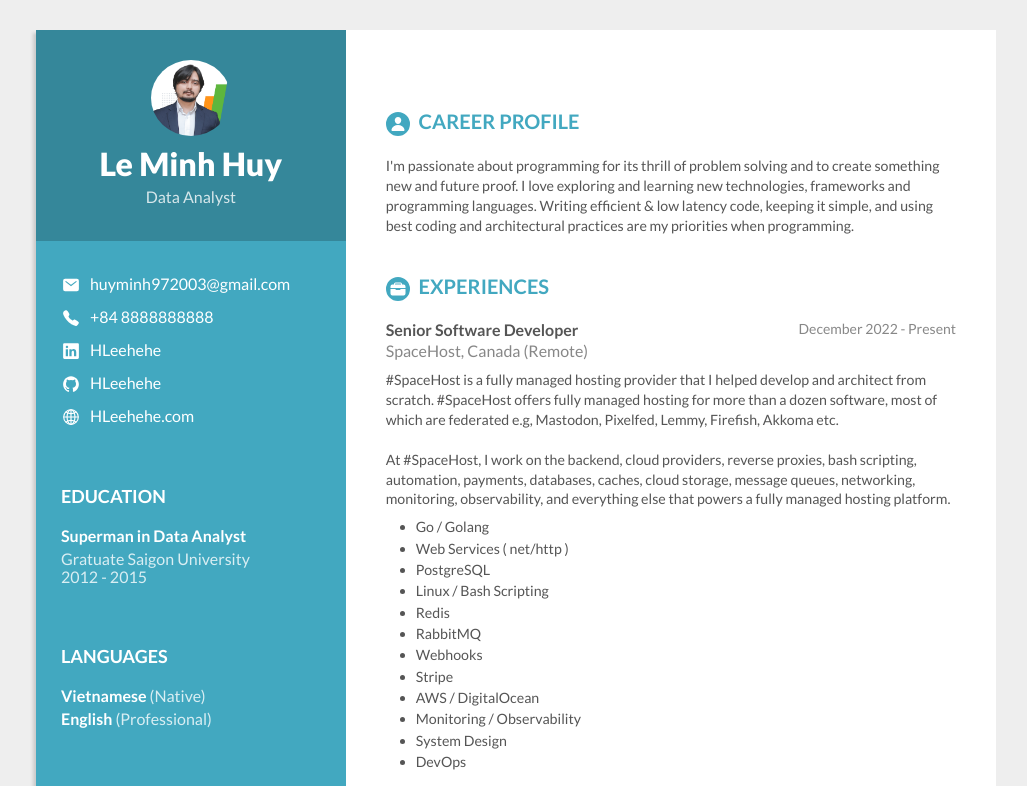
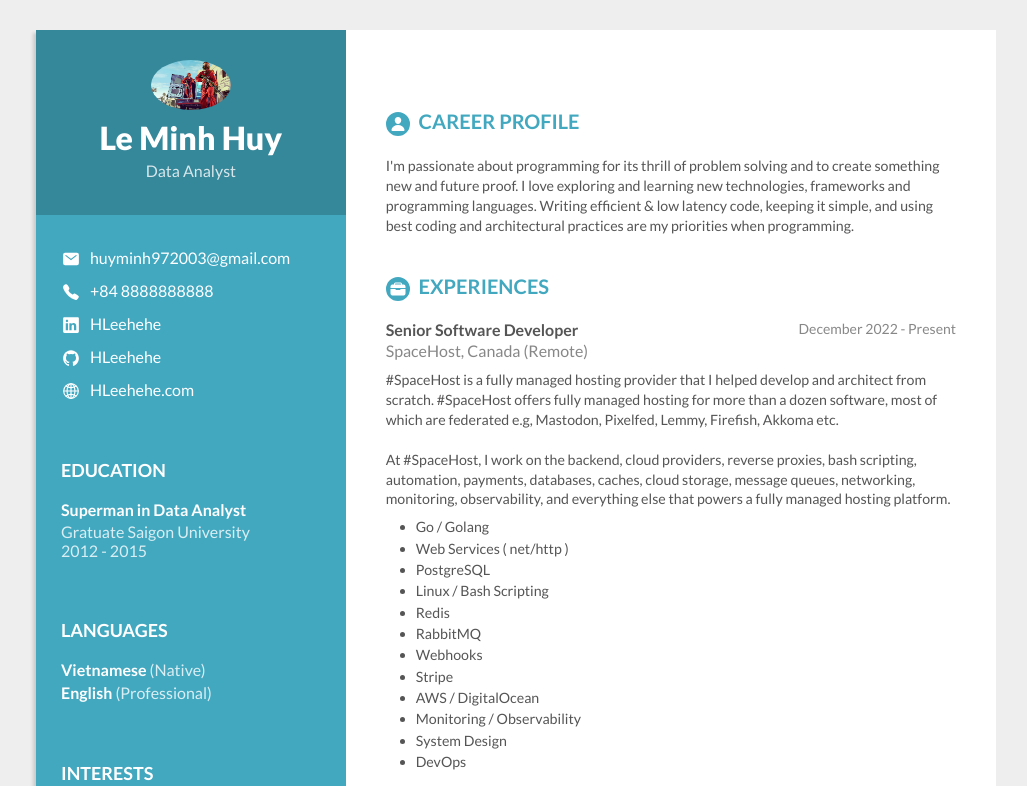
Before and after one commit to HLeehehe/huyle.github.io, a plain HTML site: page index.html in a window 1280 px wide. Shown: the top 786 px of the page, without its empty margins (124-1151 px from the left). Drawn offline with nearby package versions, Linux system fonts and the light colour scheme.

Commit message:
Update index.html

```diff
--- a/index.html
+++ b/index.html
@@ -23,7 +23,7 @@
 
             <div class="col span-1-of-3 personal">
                 <div class="personal-header">
-                    <img src="resources/img/profile_pic2.png" alt="Profile picture">
+                    <img src="resources/img/gta5-concept20.jpg" alt="Profile picture">
                     <h1>Le Minh Huy</h1>
                     <p>Data Analyst</p>
                 </div>
```
